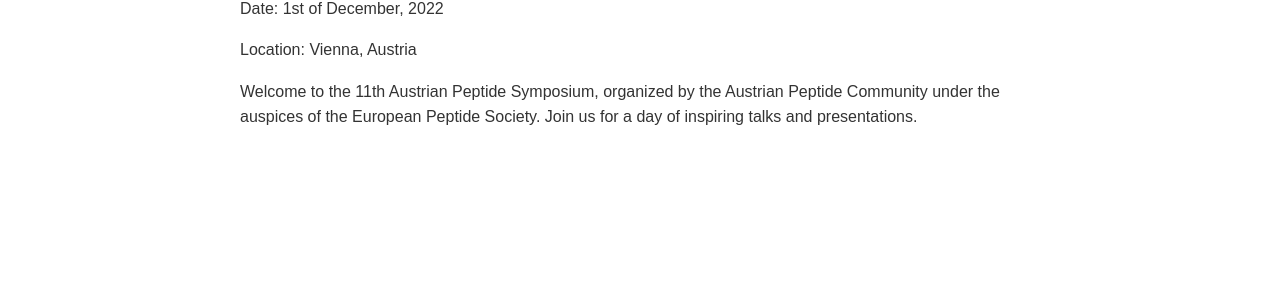
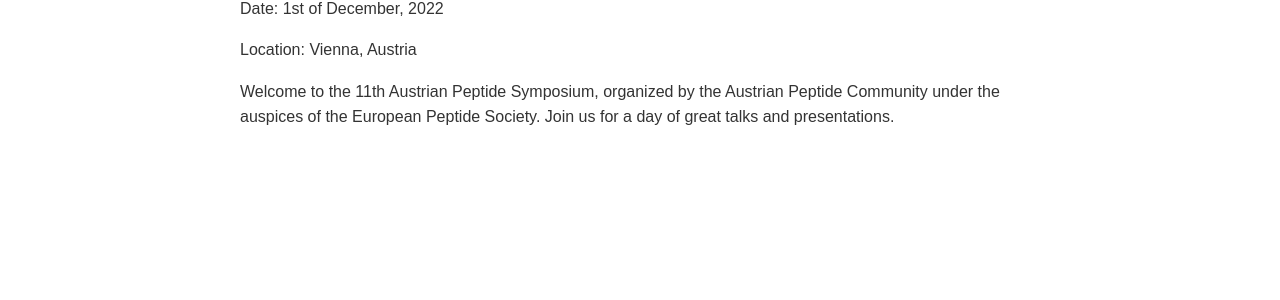
Before and after one commit to austrianpeptide/v2, a Jekyll site: the page built from index.markdown, in a window 1280 px wide and 900 px high. Shown: the part 250-550 px from the top of the window. Built offline with Jekyll 4.4.1, drawn with Linux system fonts in a browser that asks for light colours.

Commit message:
Update content.yml

```diff
--- a/_data/content.yml
+++ b/_data/content.yml
@@ -106,7 +106,7 @@
 
     Welcome to the 11th Austrian Peptide Symposium, organized by the Austrian Peptide
     Community under the auspices of the European Peptide Society. Join us for a day
-    of inspiring talks and presentations.
+    of great talks and presentations.
 
     '
 speakers:
```
